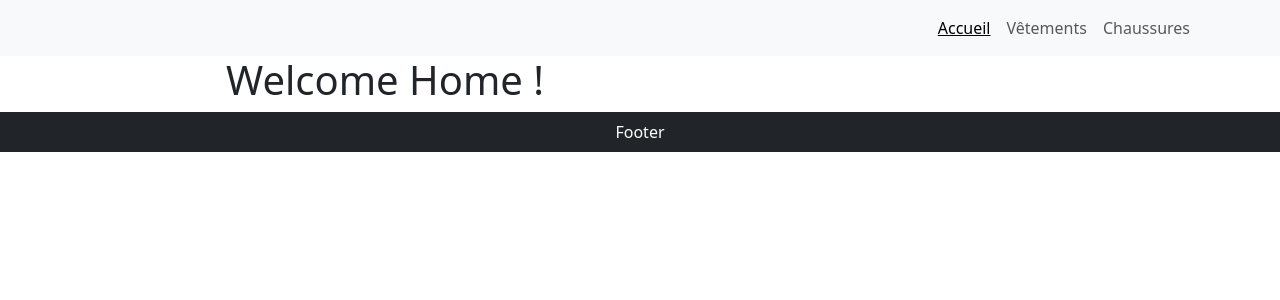
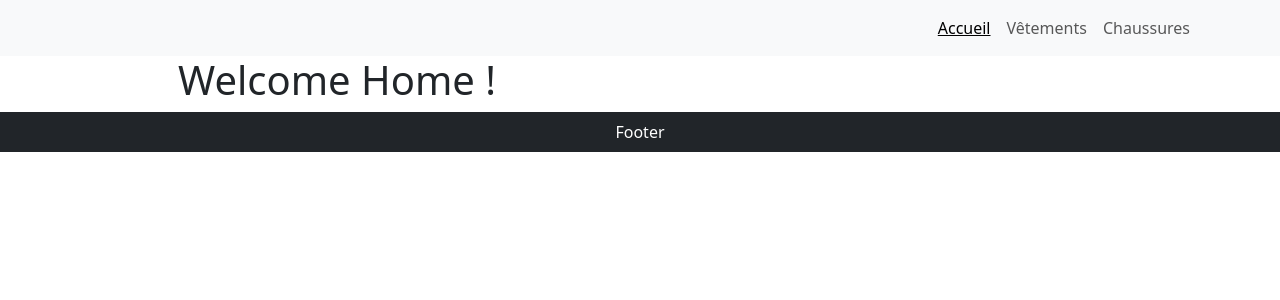
Before and after one commit to fanarkt08/front-end, a React (Vite) app: page / in a window 1280 px wide. Shown: the top 300 px of the page. Built offline with nearby package versions, Linux system fonts and the light colour scheme.

Commit message:
activity 5 main

```diff
--- a/src/pages/Home.jsx
+++ b/src/pages/Home.jsx
@@ -1,13 +1,9 @@
-import { Container } from 'react-bootstrap';
-
 export default function Home() {
   return (
-    <Container className="ps-5">
-      <div className="ps-5">
+    <div className="ps-5">
         <div className="ps-5">
-          <h1>Welcome Home !</h1>
+            <h1>Welcome Home !</h1>
         </div>
-      </div>
-    </Container>
+    </div>
   );
 }
```
